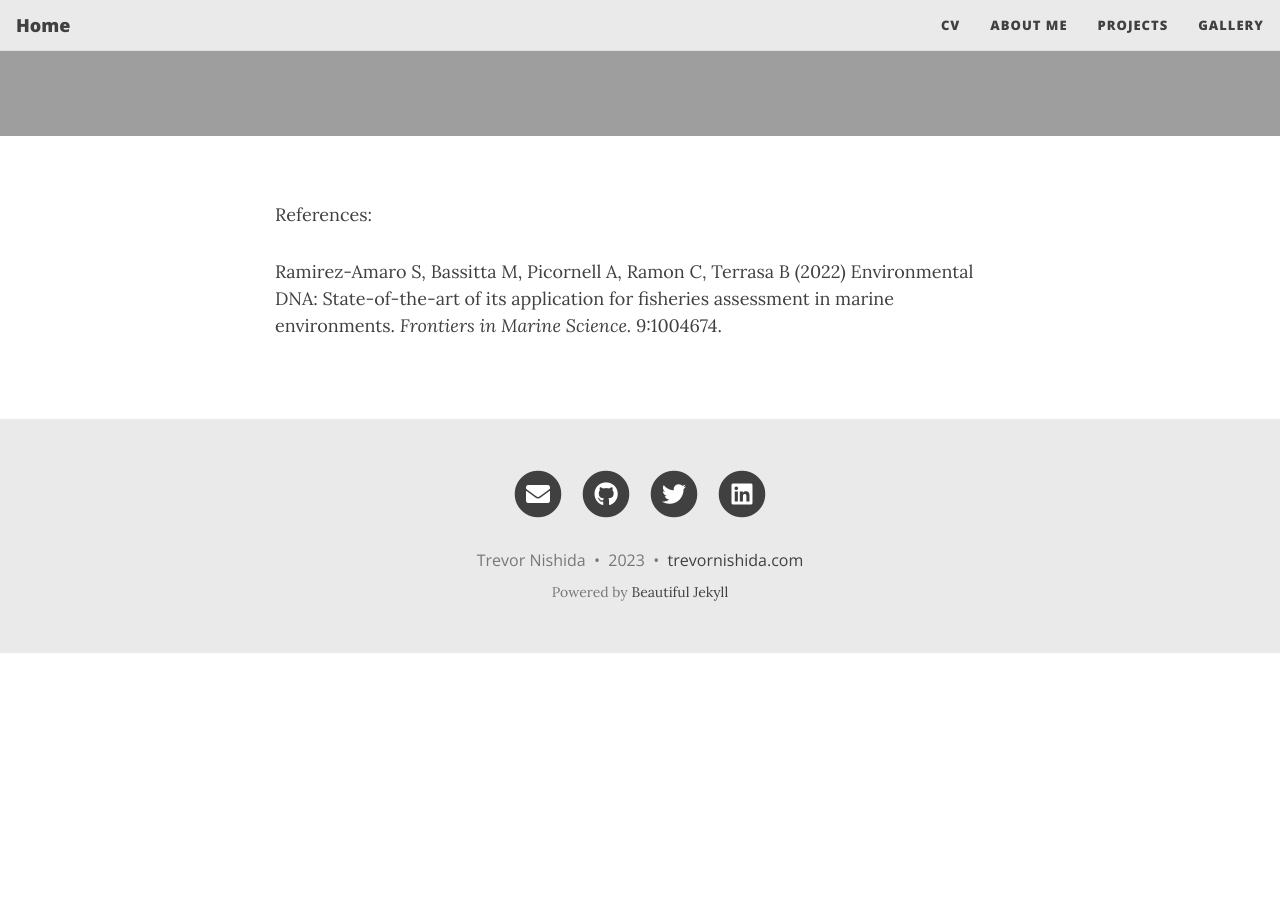
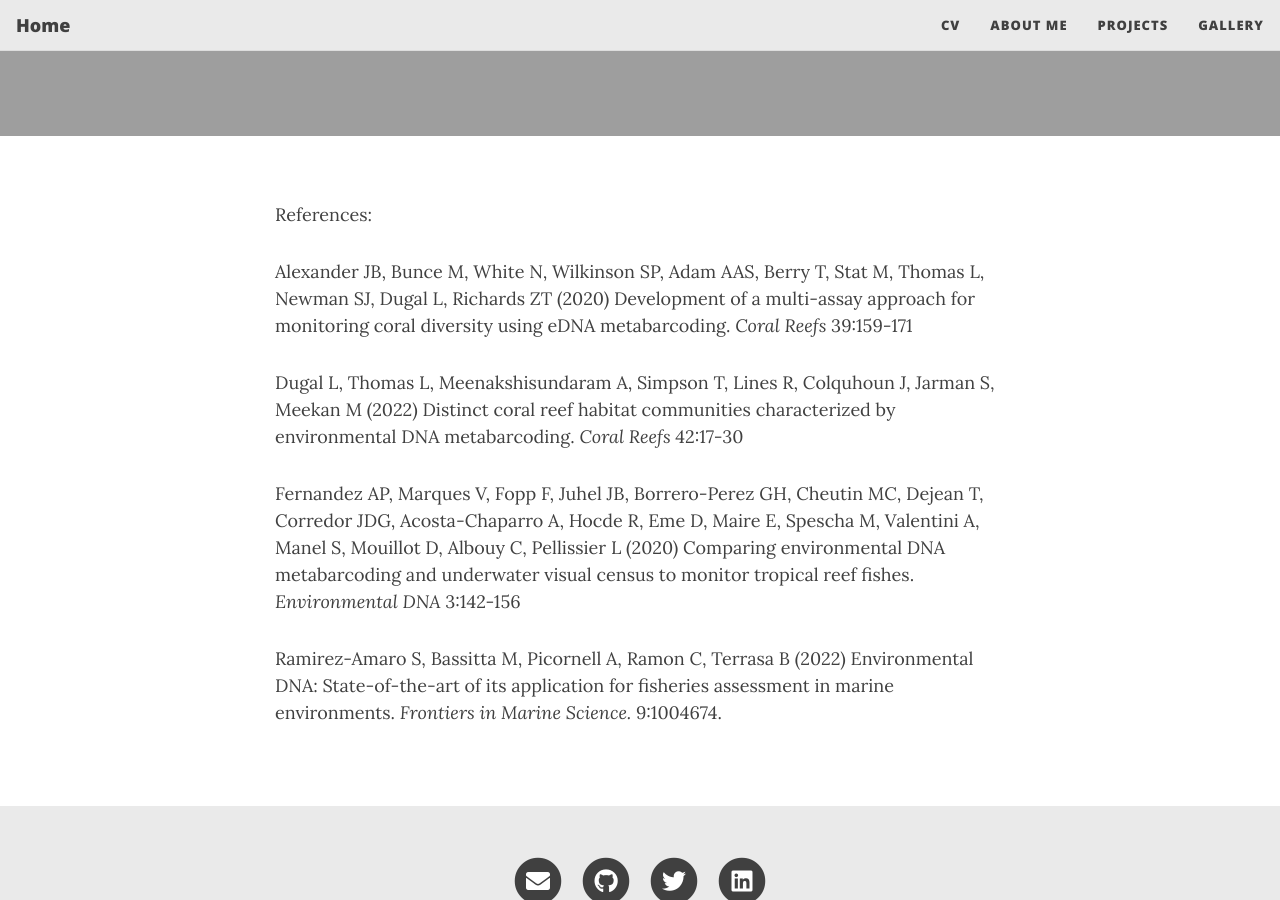
Before and after one commit to trevornishida/trevornishida.github.io, a Jekyll site: the page built from noaa_symposium.md, in a window 1280 px wide and 900 px high, scrolled down 674 px. Built offline with Jekyll 4.4.1, drawn with Linux system fonts in a browser that asks for light colours; nearby versions of some CDN libraries; before the commit the page ends 1327 px from its top, so only the background shows below that.

Commit message:
Update noaa_symposium.md
Add more citations

```diff
--- a/noaa_symposium.md
+++ b/noaa_symposium.md
@@ -6,4 +6,10 @@ cover-img: "/assets/images/coral2.jpg"
 
 References:
 
+Alexander JB, Bunce M, White N, Wilkinson SP, Adam AAS, Berry T, Stat M, Thomas L, Newman SJ, Dugal L, Richards ZT (2020) Development of a multi-assay approach for monitoring coral diversity using eDNA metabarcoding. *Coral Reefs* 39:159-171
+
+Dugal L, Thomas L, Meenakshisundaram A, Simpson T, Lines R, Colquhoun J, Jarman S, Meekan M (2022) Distinct coral reef habitat communities characterized by environmental DNA metabarcoding. *Coral Reefs* 42:17-30
+
+Fernandez AP, Marques V, Fopp F, Juhel JB, Borrero-Perez GH, Cheutin MC, Dejean T, Corredor JDG, Acosta-Chaparro A, Hocde R, Eme D, Maire E, Spescha M, Valentini A, Manel S, Mouillot D, Albouy C, Pellissier L (2020) Comparing environmental DNA metabarcoding and underwater visual census to monitor tropical reef fishes. *Environmental DNA* 3:142-156
+
 Ramirez-Amaro S, Bassitta M, Picornell A, Ramon C, Terrasa B (2022) Environmental DNA: State-of-the-art of its application for fisheries assessment in marine environments. *Frontiers in Marine Science.* 9:1004674.
```
